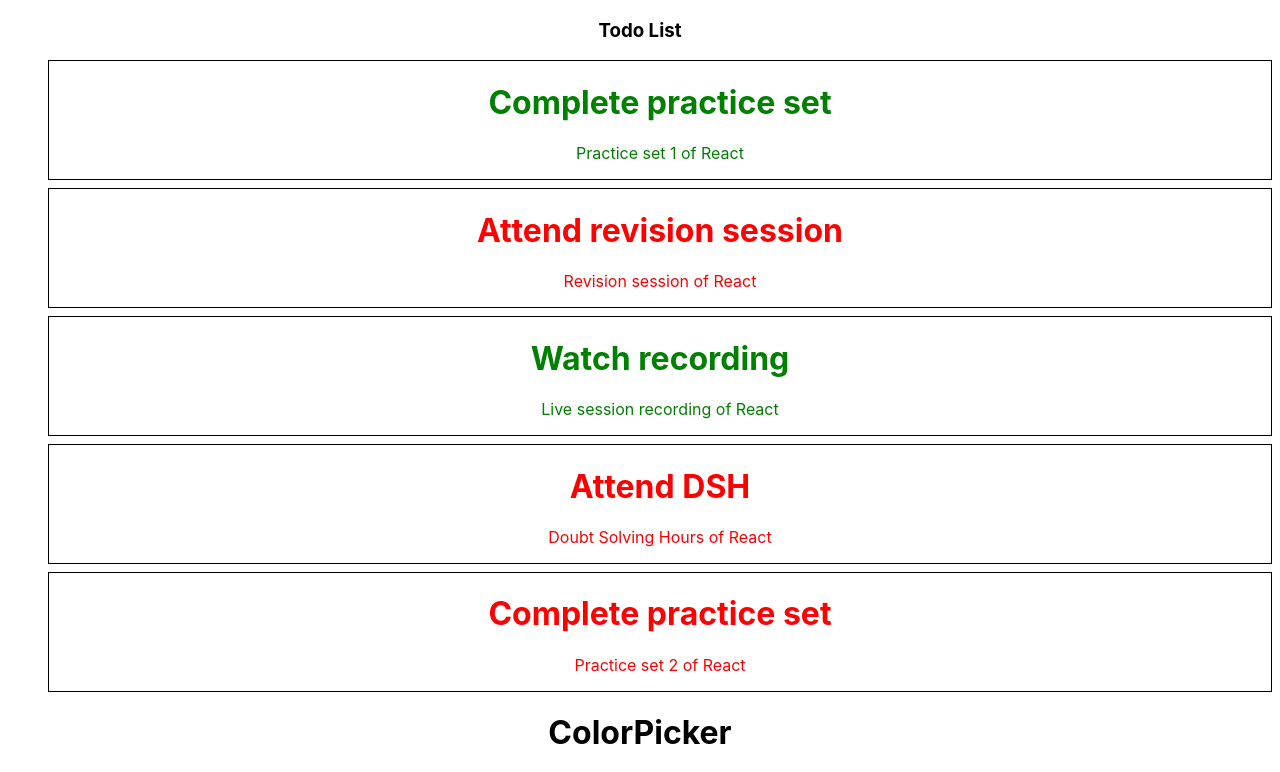
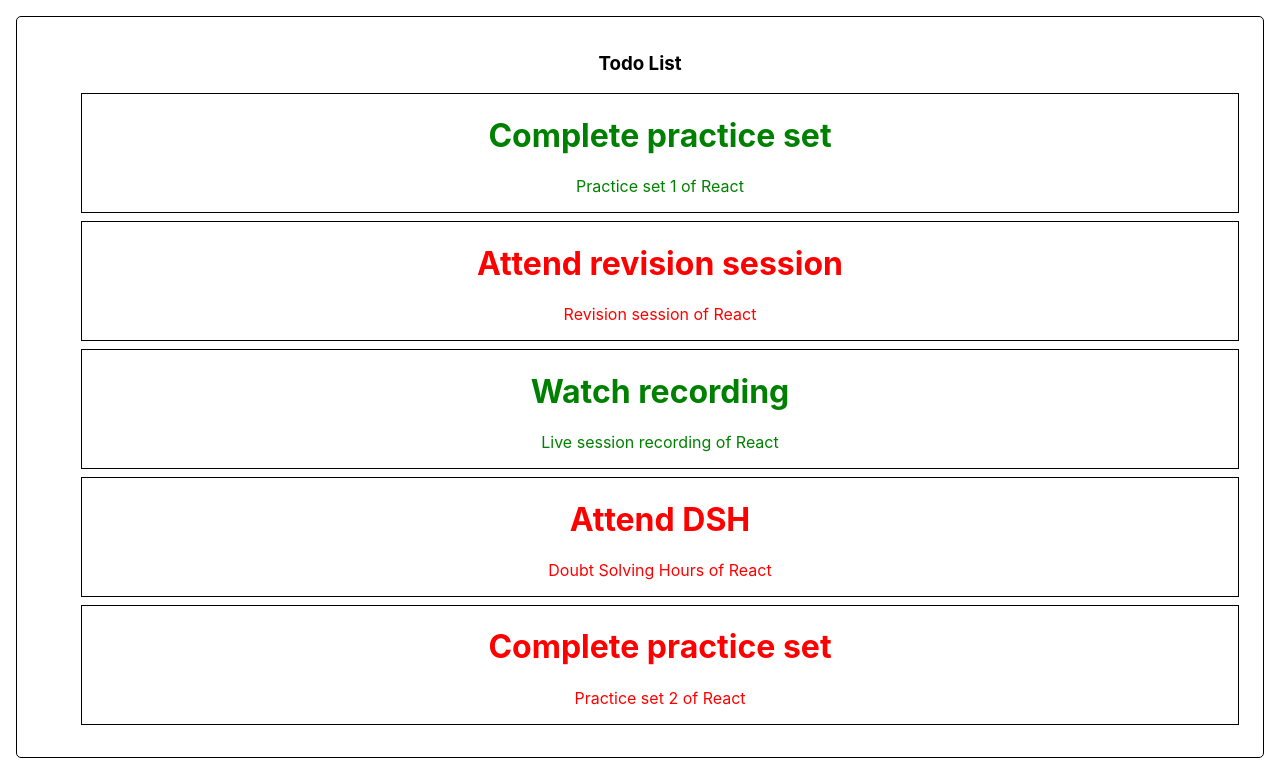
Before and after one commit to pranita09/neog-backup, a React (Create React App) app in the folder ReactJS-Practice-Set-1/practice-set-1/: page / in a window 1280 px wide. Shown: the top 772 px of the page. Built offline with nearby package versions, Linux system fonts and the light colour scheme.

Commit message:
adding style to components

```diff
--- a/ReactJS-Practice-Set-1/practice-set-1/src/App.css
+++ b/ReactJS-Practice-Set-1/practice-set-1/src/App.css
@@ -1,7 +1,12 @@
 .App {
   text-align: center;
 }
-
+.Component {
+  border: 1px solid black;
+  border-radius: 5px;
+  margin: 1rem;
+  padding: 1rem;
+}
 .App-logo {
   height: 40vmin;
   pointer-events: none;
```
